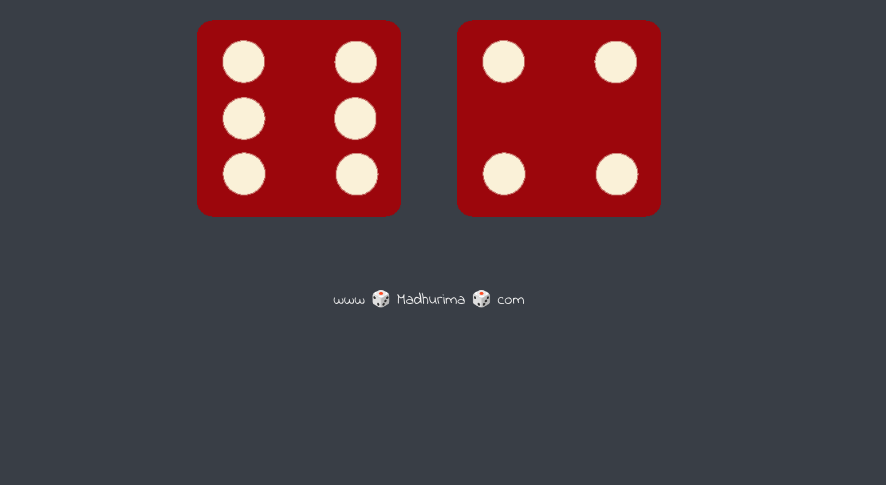
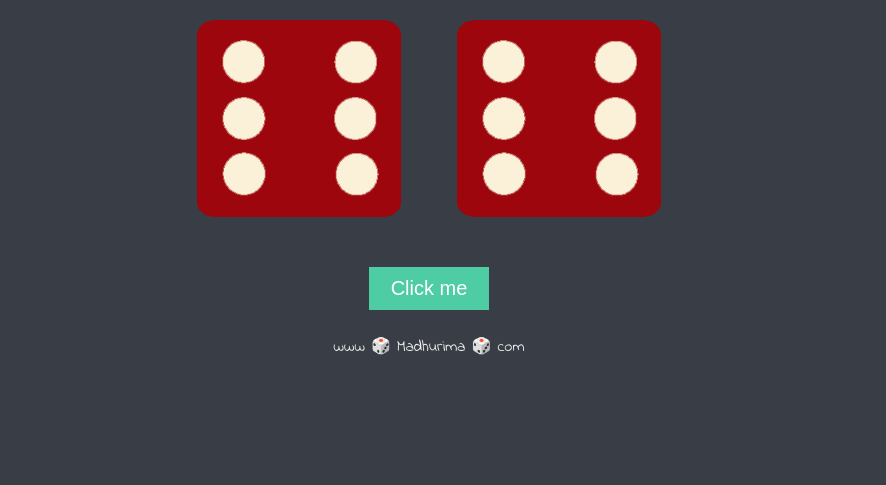
Before and after one commit to madhurima99/Dice-challenge, a plain HTML site: page index.html in a window 1280 px wide. Shown: the part 315-800 px from the top of the page, without its empty margins (211-1097 px from the left). Drawn offline with Linux system fonts and the light colour scheme.

Commit message:
Update index.js

```diff
--- a/index.html
+++ b/index.html
@@ -21,8 +21,9 @@
         <p>Player 2</p>
         <img class="img2" src="images/dice6.png">
       </div>
-
-
+      <br>
+      <br>
+     <button id="btn">Click me</button>
       <script src="index.js" charset="utf-8"></script>
     </div>
 
--- a/index.js
+++ b/index.js
@@ -1,5 +1,8 @@
 //For image 1
-alert("READ TO PLAY?");
+document.getElementById("btn").onclick = function() {myFunction()};
+
+function myFunction(){
+
   var randomNumber1=Math.floor( Math.random()*6) + 1;
   var randomDiceImage="dice" + randomNumber1 + ".png";
   var randomImageSource="images/" + randomDiceImage;
@@ -23,3 +26,6 @@ else if (randomNumber2 > randomNumber1) {
   else {
     document.querySelector("h1").innerHTML = "Draw!";
   }
+
+
+}
--- a/styles.css
+++ b/styles.css
@@ -32,8 +32,21 @@ img {
   width: 80%;
 }
 
+#btn{
+
+  background-color:#4ECCA3;
+  border: none;
+  color: white;
+  margin-top: 1.5rem;
+  padding: 10px 22px;
+  text-align: center;
+  text-decoration: none;
+  display: inline-block;
+  font-size: 20px;
+}
+
 footer {
-  margin-top: 5%;
+  margin-top: 2%;
   color: #EEEEEE;
   text-align: center;
   font-family: 'Indie Flower', cursive;
```
Lines whose indentation alone changed are shown as unchanged.
